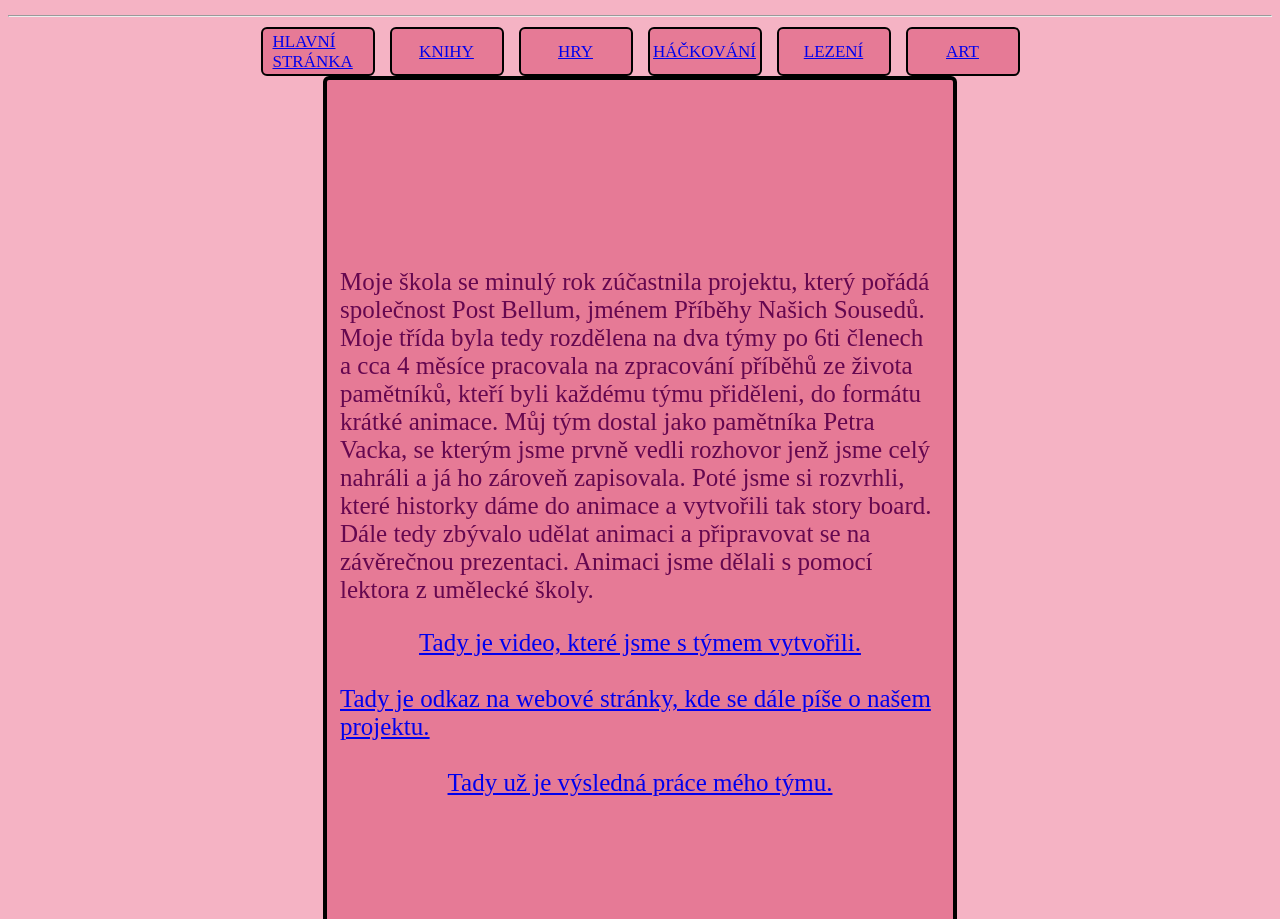
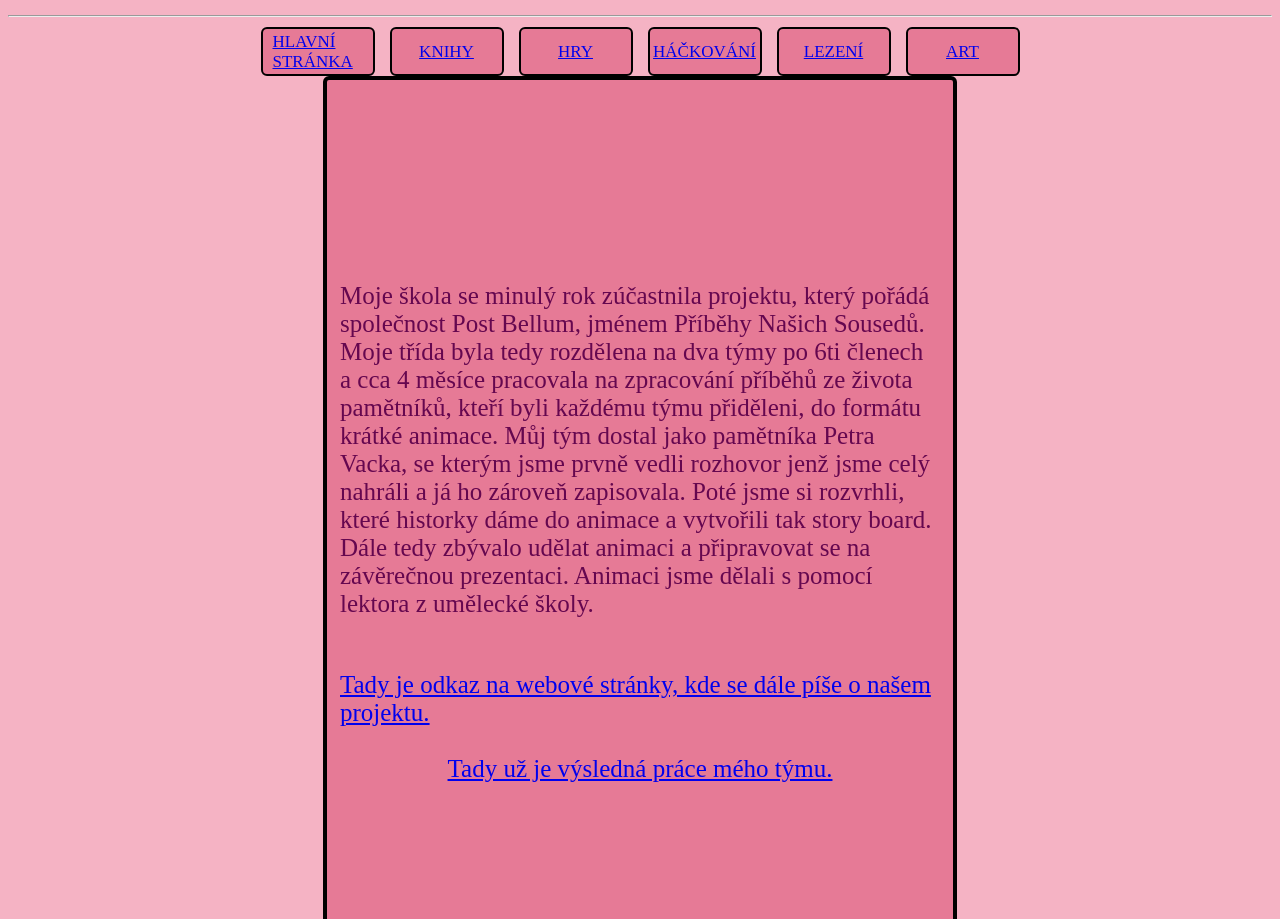
Before and after one commit to vojikalena/portfolio, a plain HTML site: page diplomy.html in a window 1280 px wide. Shown: the part 181-1100 px from the top of the page. Drawn offline with Linux system fonts and the light colour scheme.

Commit message:
Add files via upload

```diff
--- a/diplomy.html
+++ b/diplomy.html
@@ -44,9 +44,6 @@
     <div class="diplomy">
         <div class="diplom">
             <p>Moje škola se minulý rok zúčastnila projektu, který pořádá společnost Post Bellum, jménem Příběhy Našich Sousedů. Moje třída byla tedy rozdělena na dva týmy po 6ti členech a cca 4 měsíce pracovala na zpracování příběhů ze života pamětníků, kteří byli každému týmu přiděleni, do formátu krátké animace. Můj tým dostal jako pamětníka Petra Vacka, se kterým jsme prvně vedli rozhovor jenž jsme celý nahráli a já ho zároveň zapisovala. Poté jsme si rozvrhli, které historky dáme do animace a vytvořili tak story board. Dále tedy zbývalo udělat animaci a připravovat se na závěrečnou prezentaci. Animaci jsme dělali s pomocí lektora z umělecké školy. </p>
-            <a href="/images/pribehy-nasich-sousedu.MP4">
-                Tady je video, které jsme s týmem vytvořili.
-            </a>
 
             <br>
             <a href="https://www.pribehynasichsousedu.cz/prezentace/praha-9-vinor-a-kbely-20-5-2024/">
```
